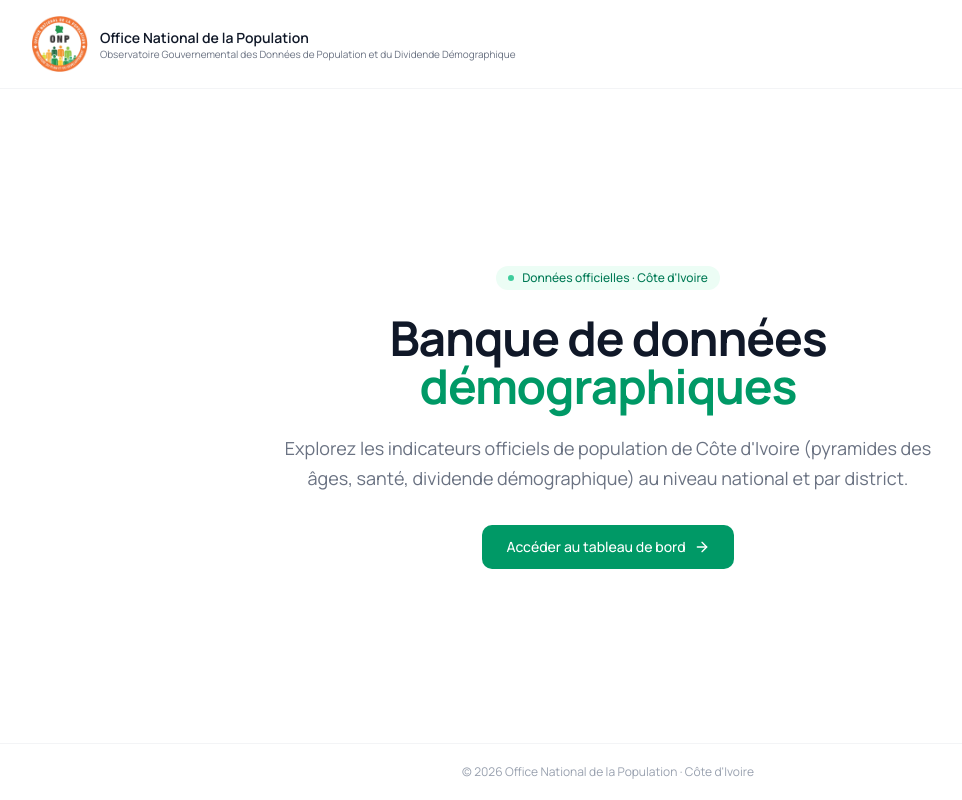
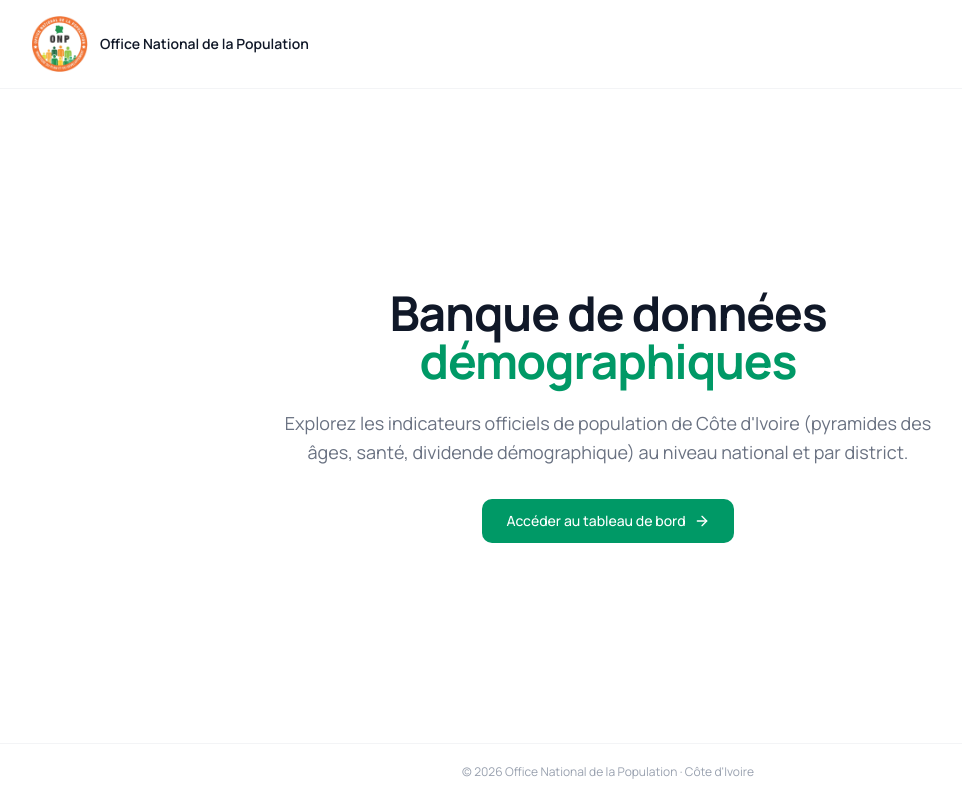
Before and after one commit to jauresmanouan/onp-final-website, a Next.js app: page / in a window 1280 px wide. Shown: the whole page, without its empty margins (32-994 px from the left). Built offline with nearby package versions, Linux system fonts and the light colour scheme; no server answers.

Commit message:
🗑️ Remove commented-out code and add stat index JSON for improved data management

```diff
--- a/app/page.tsx
+++ b/app/page.tsx
@@ -26,10 +26,10 @@ export default function HomePage() {
             <span className="font-semibold text-sm text-gray-900 dark:text-gray-100">
               Office National de la Population
             </span>
-            <span className="text-[10px] text-gray-500 dark:text-gray-400 hidden sm:inline">
+            {/* <span className="text-[10px] text-gray-500 dark:text-gray-400 hidden sm:inline">
               Observatoire Gouvernemental des Données de Population et du
               Dividende Démographique
-            </span>
+            </span> */}
           </div>
         </div>
       </header>
@@ -37,10 +37,10 @@ export default function HomePage() {
       {/* Hero */}
       <main className="flex-1 flex flex-col items-center justify-center px-6 py-20 text-center">
         <div className="max-w-2xl mx-auto space-y-6">
-          <div className="inline-flex items-center gap-2 px-3 py-1 rounded-full bg-emerald-50 dark:bg-emerald-900/30 text-emerald-700 dark:text-emerald-300 text-xs font-medium">
+          {/* <div className="inline-flex items-center gap-2 px-3 py-1 rounded-full bg-emerald-50 dark:bg-emerald-900/30 text-emerald-700 dark:text-emerald-300 text-xs font-medium">
             <span className="w-1.5 h-1.5 rounded-full bg-emerald-500 animate-pulse" />
             Données officielles · Côte d&apos;Ivoire
-          </div>
+          </div> */}
 
           <h1 className="text-4xl sm:text-5xl font-bold tracking-tight text-gray-900 dark:text-gray-50">
             Banque de données
```
Also changed, not shown: graphify-out/cache/stat-index.json (added, +1 -0 lines).
